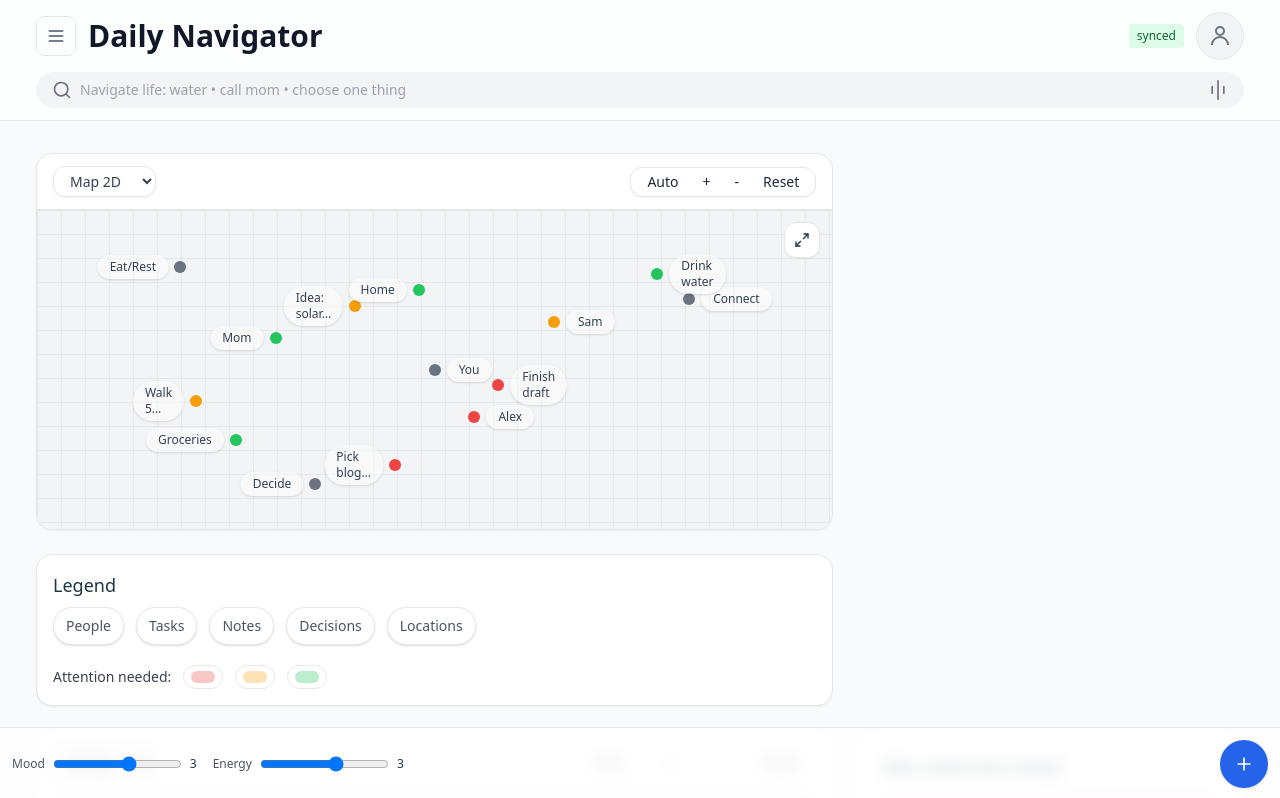
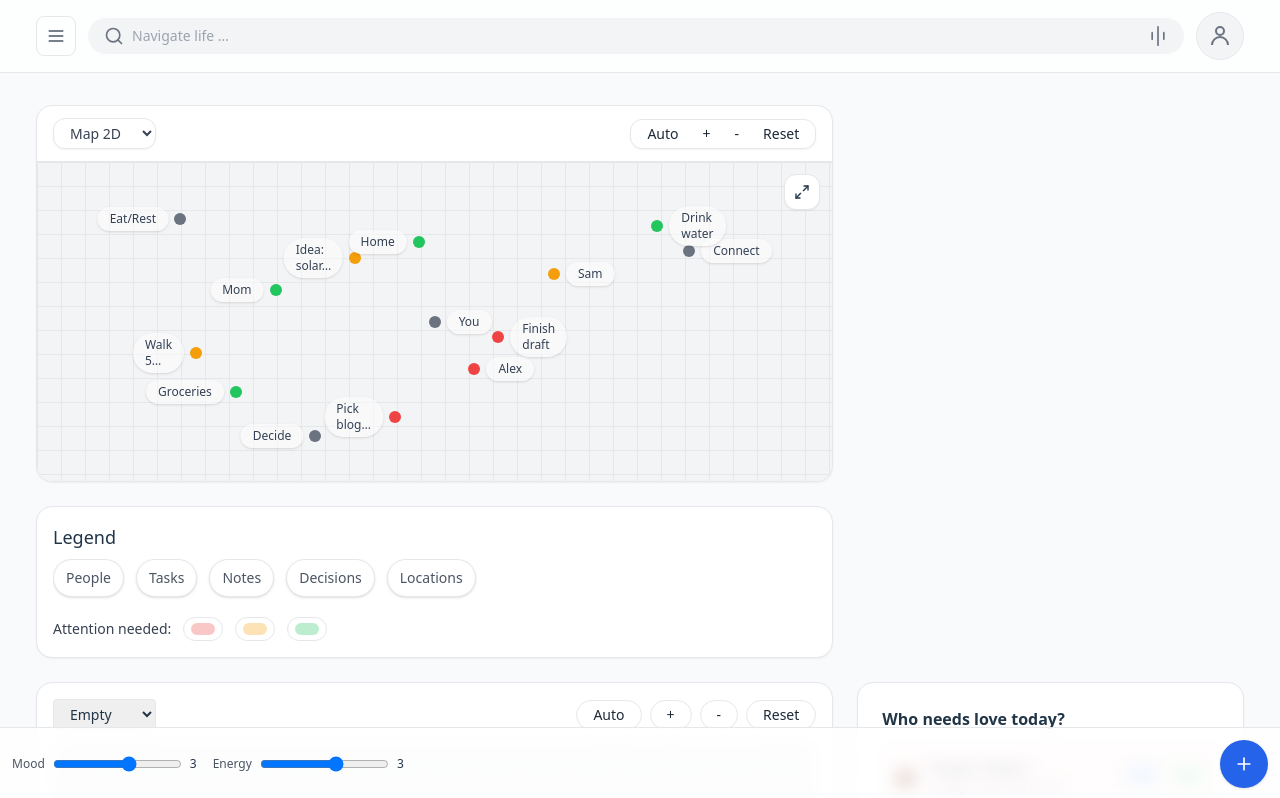
Before and after one commit to cferns/life-app, a React (Vite) app: page / in a window 1280 px wide. Shown: the top 798 px of the page. Built offline with nearby package versions, Linux system fonts and the light colour scheme.

Commit message:
feat(ui): header matches compact search layout per new screenshots

```diff
--- a/src/components/HeaderBar.tsx
+++ b/src/components/HeaderBar.tsx
@@ -2,33 +2,26 @@ import React from 'react';
 import { Menu } from 'lucide-react';
 
 type Props = {
-  syncState: 'synced' | 'pending' | 'offline';
   onOpenFilters: () => void;
   onOpenProfile: () => void;
 };
 
-const HeaderBar: React.FC<Props> = ({ syncState, onOpenFilters, onOpenProfile }) => {
+const HeaderBar: React.FC<Props> = ({ onOpenFilters, onOpenProfile }) => {
   return (
     <div className="sticky top-0 z-50 bg-white/95 backdrop-blur supports-[backdrop-filter]:bg-white/70 border-b">
       <div className="max-w-7xl mx-auto px-6 sm:px-9 py-3">
-        <div className="flex items-center justify-between mb-3">
         <div className="flex items-center gap-3">
           <button className="w-10 h-10 rounded-lg border border-gray-200 flex items-center justify-center" onClick={onOpenFilters} aria-label="Open filters">
             <Menu className="w-5 h-5 text-gray-600" />
           </button>
-            <h1 className="text-3xl font-bold text-gray-900">Daily Navigator</h1>
+          <div className="flex-1 flex items-center gap-2 bg-gray-100 rounded-full px-4 py-2">
+            <svg xmlns="http://www.w3.org/2000/svg" className="h-5 w-5 text-gray-500" viewBox="0 0 24 24" fill="none" stroke="currentColor" strokeWidth="2" strokeLinecap="round" strokeLinejoin="round"><circle cx="11" cy="11" r="8"/><path d="m21 21-4.3-4.3"/></svg>
+            <input className="flex-1 bg-transparent outline-none text-sm" placeholder="Navigate life …" />
+            <svg xmlns="http://www.w3.org/2000/svg" className="h-5 w-5 text-gray-500" viewBox="0 0 24 24" fill="none" stroke="currentColor" strokeWidth="2" strokeLinecap="round" strokeLinejoin="round"><path d="M12 1v22"/><path d="M5 8v8"/><path d="M19 8v8"/></svg>
           </div>
-          <div className="flex items-center gap-3">
-            <span className={`text-xs px-2 py-1 rounded ${syncState === 'synced' ? 'bg-green-100 text-green-800' : syncState === 'pending' ? 'bg-yellow-100 text-yellow-800' : 'bg-gray-200 text-gray-700'}`}>{syncState}</span>
           <button className="w-12 h-12 rounded-full bg-gray-100 flex items-center justify-center border border-gray-200" aria-label="Profile" onClick={onOpenProfile}>
             <svg xmlns="http://www.w3.org/2000/svg" viewBox="0 0 24 24" fill="none" stroke="currentColor" strokeWidth="2" className="w-6 h-6 text-gray-500"><path d="M20 21a8 8 0 0 0-16 0"/><circle cx="12" cy="7" r="4"/></svg>
           </button>
-          </div>
-        </div>
-        <div className="flex items-center gap-2 bg-gray-100 rounded-full px-4 py-2">
-          <svg xmlns="http://www.w3.org/2000/svg" className="h-5 w-5 text-gray-500" viewBox="0 0 24 24" fill="none" stroke="currentColor" strokeWidth="2" strokeLinecap="round" strokeLinejoin="round"><circle cx="11" cy="11" r="8"/><path d="m21 21-4.3-4.3"/></svg>
-          <input className="flex-1 bg-transparent outline-none text-sm" placeholder="Navigate life: water • call mom • choose one thing" />
-          <svg xmlns="http://www.w3.org/2000/svg" className="h-5 w-5 text-gray-500" viewBox="0 0 24 24" fill="none" stroke="currentColor" strokeWidth="2" strokeLinecap="round" strokeLinejoin="round"><path d="M12 1v22"/><path d="M5 8v8"/><path d="M19 8v8"/></svg>
         </div>
       </div>
     </div>
```
Lines whose indentation alone changed are shown as unchanged.
